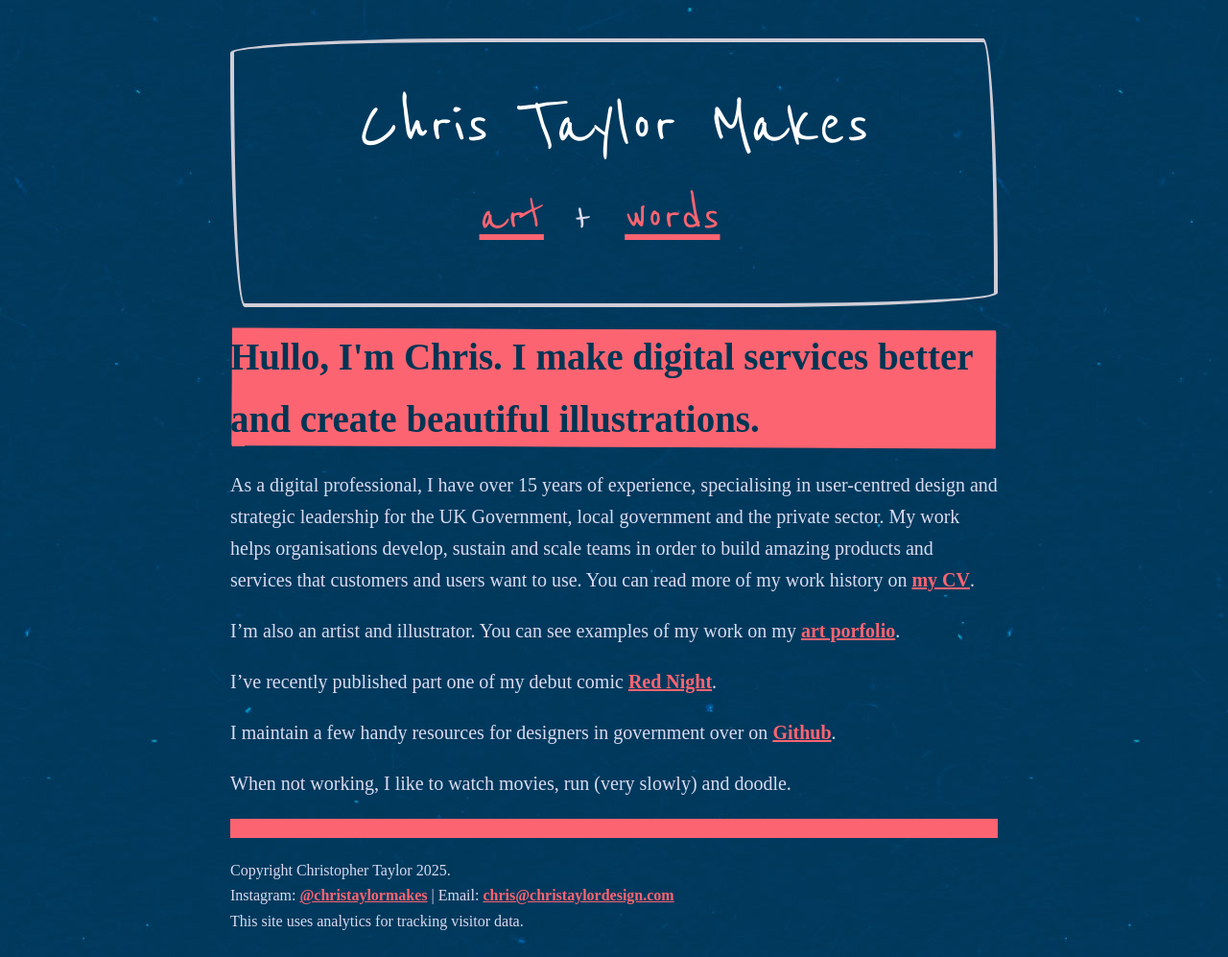
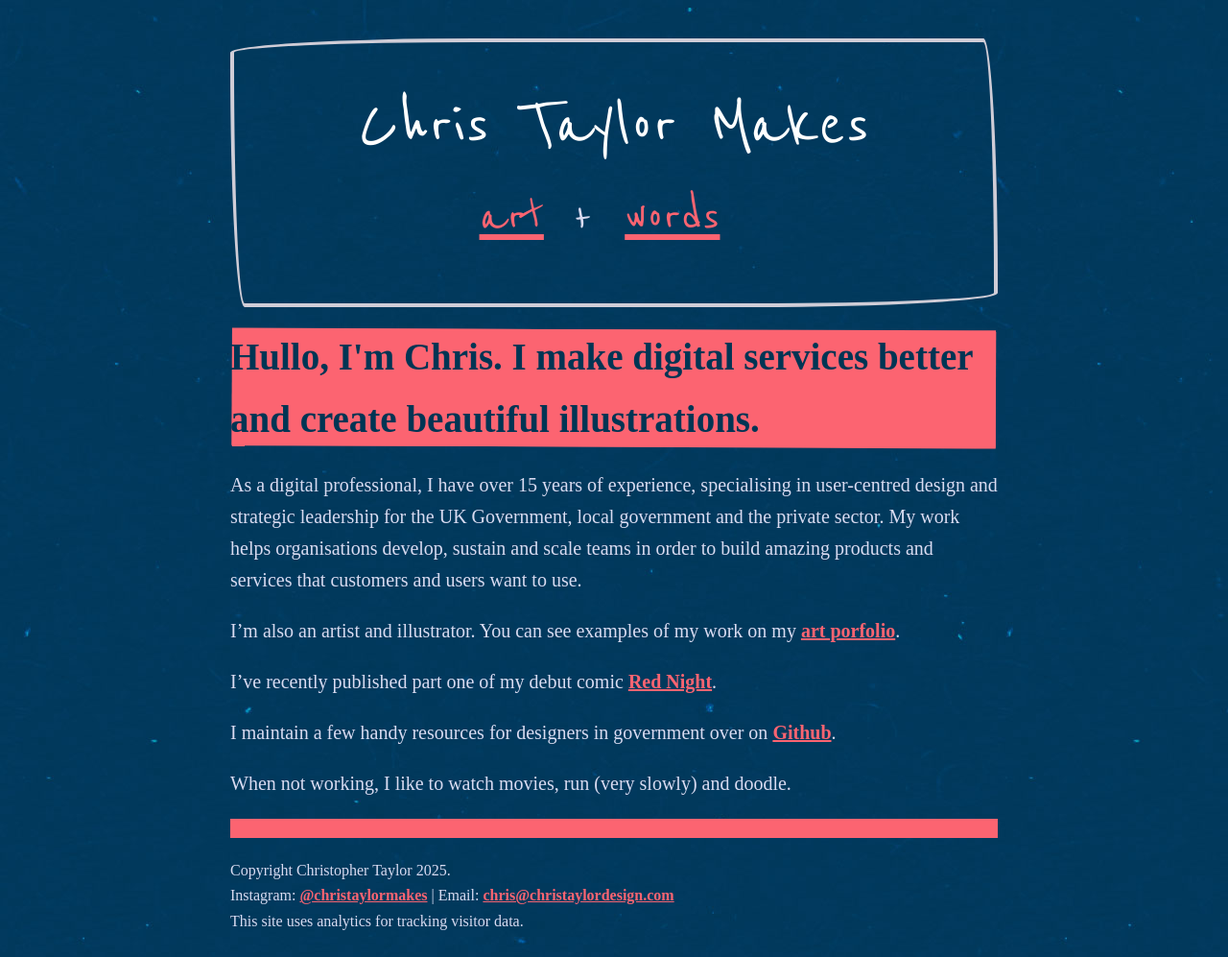
Before and after one commit to ctdesign/christaylordesign.com, a Jekyll site: the page built from index.md, in a window 1280 px wide. Shown: the whole page at 96% size. Built offline with Jekyll 4.4.1, drawn with Linux system fonts in a browser that asks for light colours; some web fonts are replaced.

Commit message:
Update index.md

```diff
--- a/index.md
+++ b/index.md
@@ -6,7 +6,7 @@ permalink: /
 
 <p class="lede"><span class="highlight">Hullo, I'm Chris. I make digital services better and create beautiful illustrations.</span> </p>
 
-As a digital professional, I have over 15 years of experience, specialising in user-centred design and strategic leadership for the UK Government, local government and the private sector. My work helps organisations develop, sustain and scale teams in order to build amazing products and services that customers and users want to use. You can read more of my work history on <a href="/art/">my CV</a>.
+As a digital professional, I have over 15 years of experience, specialising in user-centred design and strategic leadership for the UK Government, local government and the private sector. My work helps organisations develop, sustain and scale teams in order to build amazing products and services that customers and users want to use.
 
 I'm also an artist and illustrator. You can see examples of my work on my <a href="/art/">art porfolio</a>.
 
```
